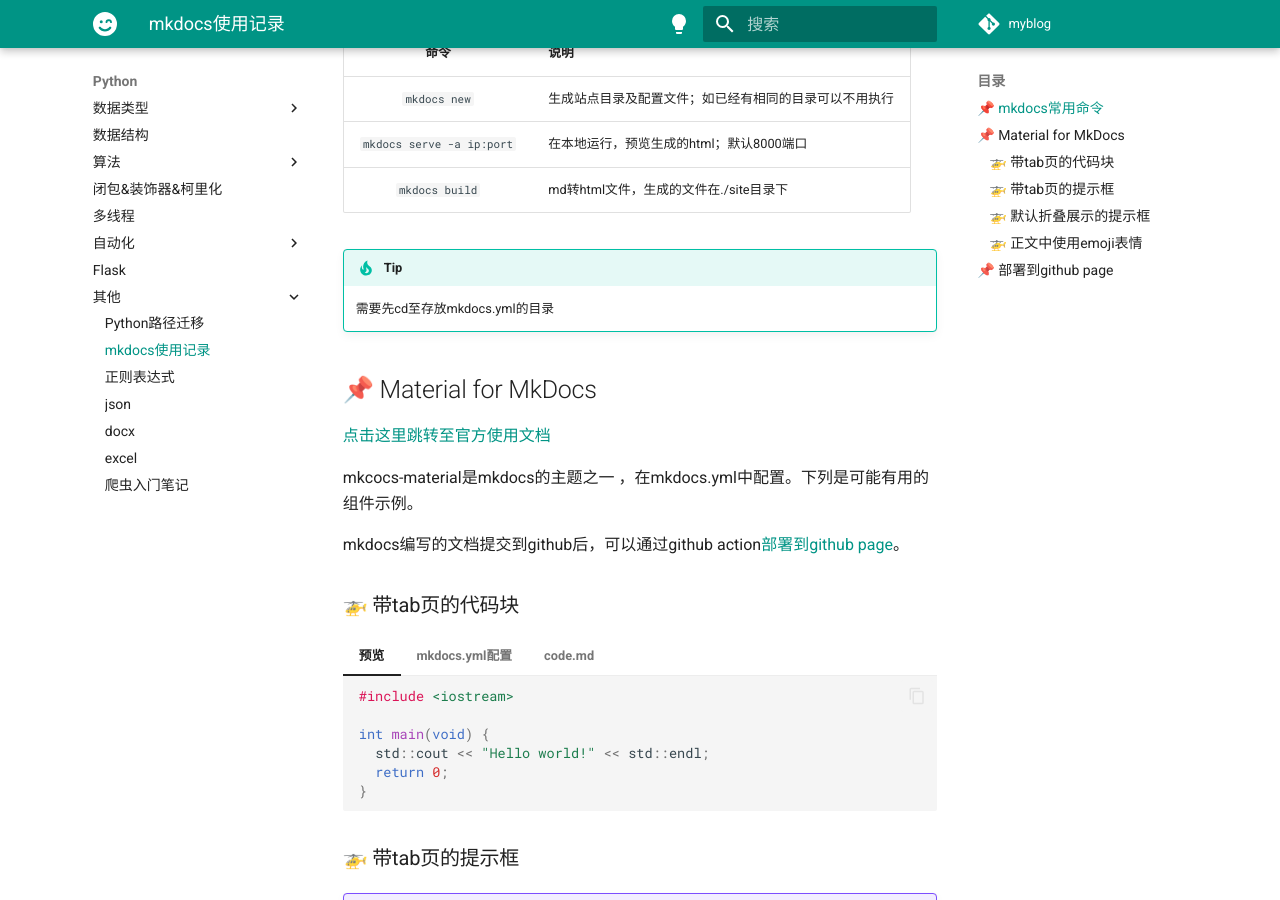
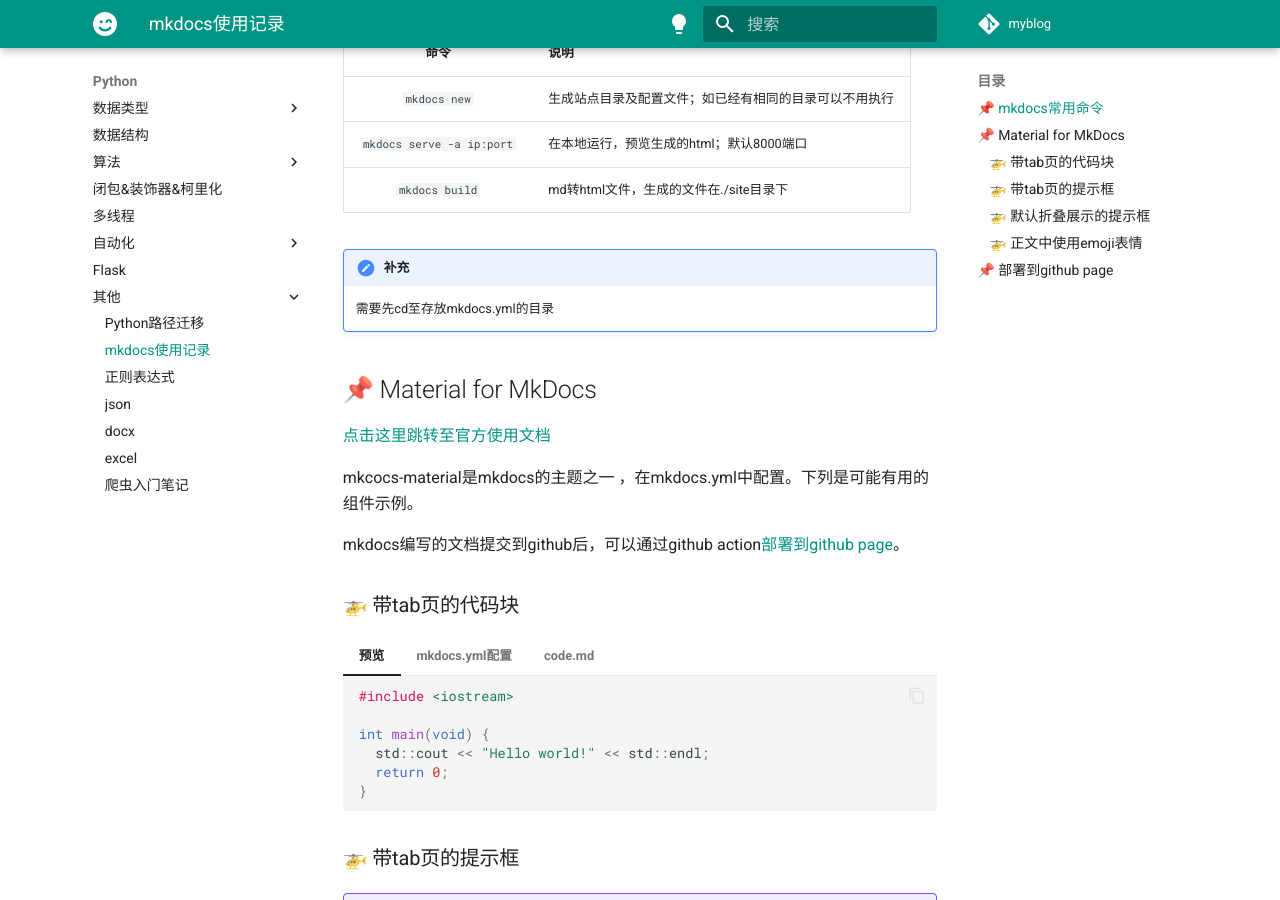
Before and after one commit to Jork-S-B/Jork-S-B.github.io, an MkDocs documentation site: the page built from docs/python/other/mkdocs_notes.md, in a window 1280 px wide and 900 px high, scrolled down 314 px. Built offline with MkDocs 1.6.1 and Material for MkDocs 9.7.7, drawn with Linux system fonts in a browser that asks for light colours; emoji names are drawn with the system emoji font; comment, search, counter and statistics services are not loaded.

Commit message:
修改格式

```diff
--- a/docs/python/other/mkdocs_notes.md
+++ b/docs/python/other/mkdocs_notes.md
@@ -10,7 +10,7 @@
 | `mkdocs serve -a ip:port` | 在本地运行，预览生成的html；默认8000端口    |
 |      `mkdocs build`       | md转html文件，生成的文件在./site目录下   |
 
-!!! tip
+!!! note "补充"
 
     需要先cd至存放mkdocs.yml的目录
 
```
Also changed, not shown: docs/python/selenium/selenium_notes.md (+1 -1 lines).
